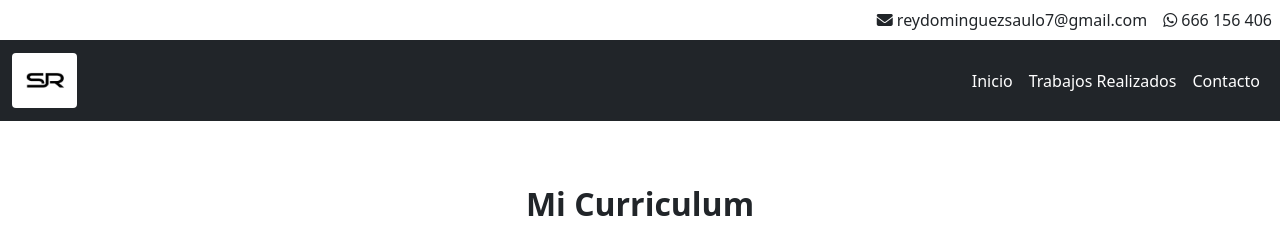
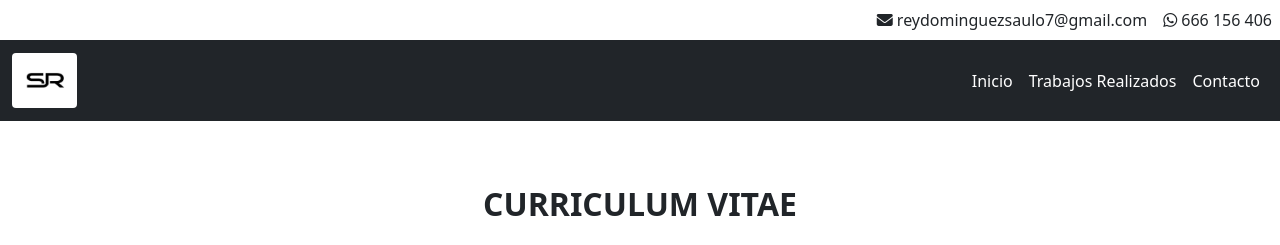
Before and after one commit to Saulo-cloud/SWP, an Angular app: page /inicio in a window 1280 px wide. Shown: the top 245 px of the page. Built offline with nearby package versions, Linux system fonts and the light colour scheme.

Commit message:
Comento div mis estudios en inicio

```diff
--- a/src/app/inicio/inicio.component.html
+++ b/src/app/inicio/inicio.component.html
@@ -1,9 +1,9 @@
 <div class="p-5 text-center">
-    <h2 class="text-center p-3"><strong>Mi Curriculum</strong></h2>
+    <h2 class="text-center p-3"><strong>CURRICULUM VITAE</strong></h2>
     <img src="../../assets/img/inicio/cv.png">
 </div>
 
-<div class="p-5">
+<!-- <div class="p-5">
     <h2 class="text-center p-3"><strong>Mis estudios</strong></h2>
     <div class="text-center">
         <img class="p-3" src="../../assets/img/inicio/estudios.jpg">
@@ -13,7 +13,7 @@
         UDC.<br>Y
         en estos 2 últimos años realicé el <strong>Ciclo Superior de Desarrollo de Aplicaciones Web (DAW)</strong>.
     </p>
-</div>
+</div> -->
 
 <div class="p-5">
     <h2 class="text-center p-3"><strong>MIS DESVENTAJAS</strong></h2>
```
